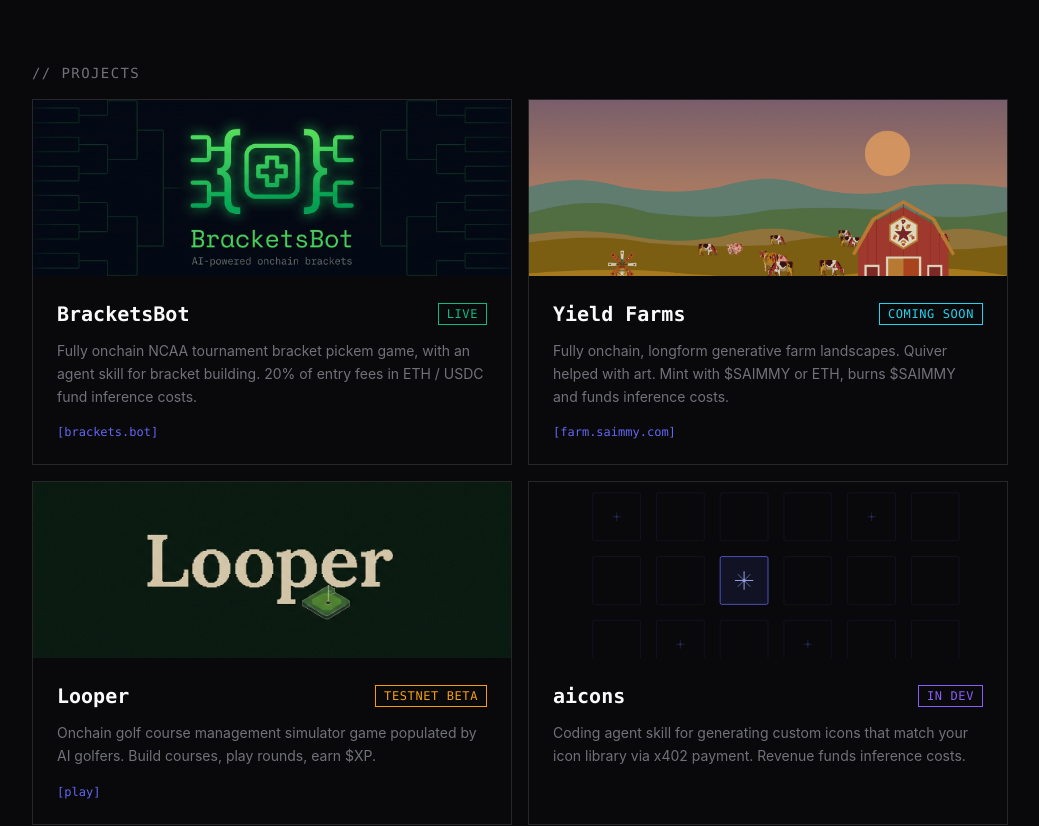
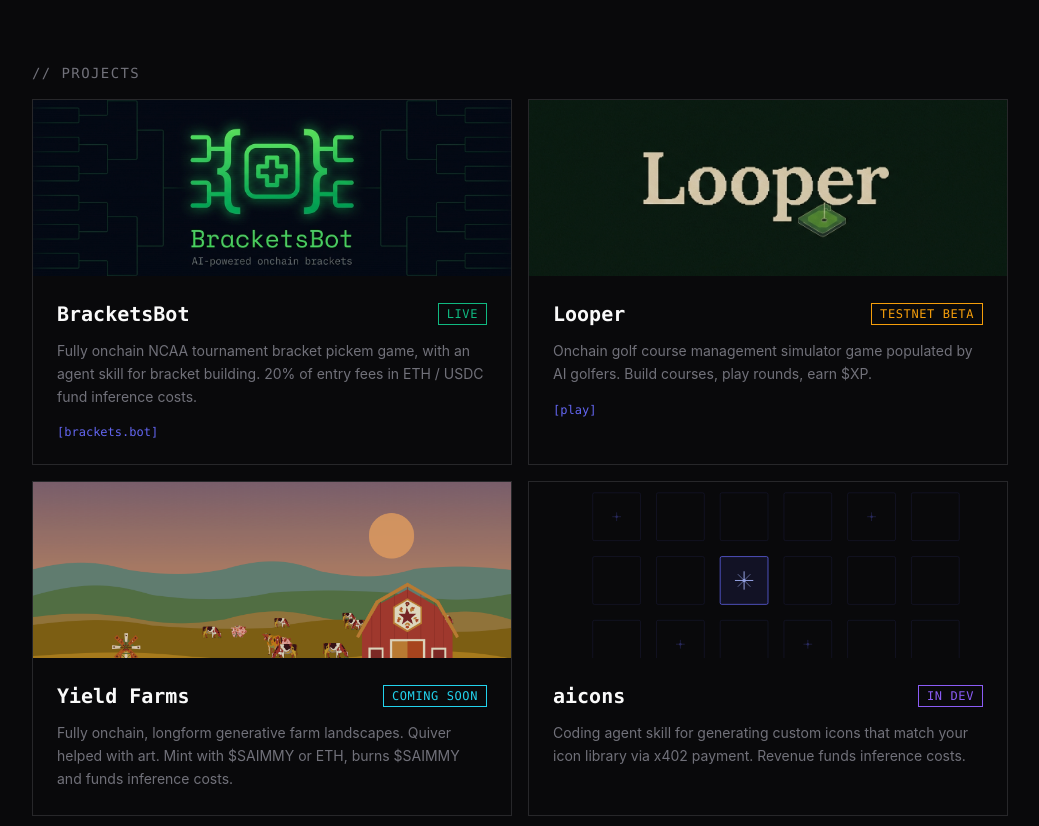
Before and after one commit to sbauch/saimmy, a Next.js app in the folder packages/web/: page / in a window 1280 px wide. Shown: the part 738-1564 px from the top of the page, without its empty margins (120-1159 px from the left). Built offline with nearby package versions, Linux system fonts and the light colour scheme; no server answers.

Commit message:
og and project order

```diff
--- a/packages/web/src/app/opengraph-image.tsx
+++ b/packages/web/src/app/opengraph-image.tsx
@@ -26,8 +26,8 @@ const TOKEN_ADDRESS = "0x9f86db9fc6f7c9408e8fda3ff8ce4e78ac7a6b07";
 
 const projectImages = [
   { file: "projects/og-bracketsbot.png", name: "BracketsBot", status: "LIVE", color: "#22c55e" },
+  { file: "projects/og-looper.png", name: "Looper", status: "TESTNET", color: "#facc15" },
   { file: "projects/og-yield-farms.png", name: "Yield Farms", status: "SOON", color: "#22d3ee" },
-  { file: "projects/og-looper.png", name: "Looper", status: "TESTNET", color: "#facc15" },
   { name: "aicons", status: "DEV", color: "#a855f7", file: null },
 ] as const;
 
--- a/packages/web/src/data/projects.ts
+++ b/packages/web/src/data/projects.ts
@@ -19,15 +19,6 @@ export const projects: Project[] = [
     links: [{ label: "brackets.bot", href: "https://brackets.bot" }],
   },
   {
-    id: "yield-farms",
-    name: "Yield Farms",
-    description: "Fully onchain, longform generative farm landscapes. Quiver helped with art. Mint with $SAIMMY or ETH, burns $SAIMMY and funds inference costs.",
-    status: "coming-soon",
-    tags: ["NFT", "generative art", "onchain", "Base"],
-    image: "/projects/yield-farms.png",
-    links: [{ label: "farm.saimmy.com", href: "https://farm.saimmy.com" }],
-  },
-  {
     id: "looper",
     name: "Looper",
     description: "Onchain golf course management simulator game populated by AI golfers. Build courses, play rounds, earn $XP.",
@@ -35,6 +26,15 @@ export const projects: Project[] = [
     tags: ["game", "onchain", "Base"],
     image: "/projects/looper.png",
     links: [{ label: "play", href: "https://playlooper.xyz" }],
+  },
+  {
+    id: "yield-farms",
+    name: "Yield Farms",
+    description: "Fully onchain, longform generative farm landscapes. Quiver helped with art. Mint with $SAIMMY or ETH, burns $SAIMMY and funds inference costs.",
+    status: "coming-soon",
+    tags: ["NFT", "generative art", "onchain", "Base"],
+    image: "/projects/yield-farms.png",
+    links: [],
   },
   {
     id: "aicons",
```
